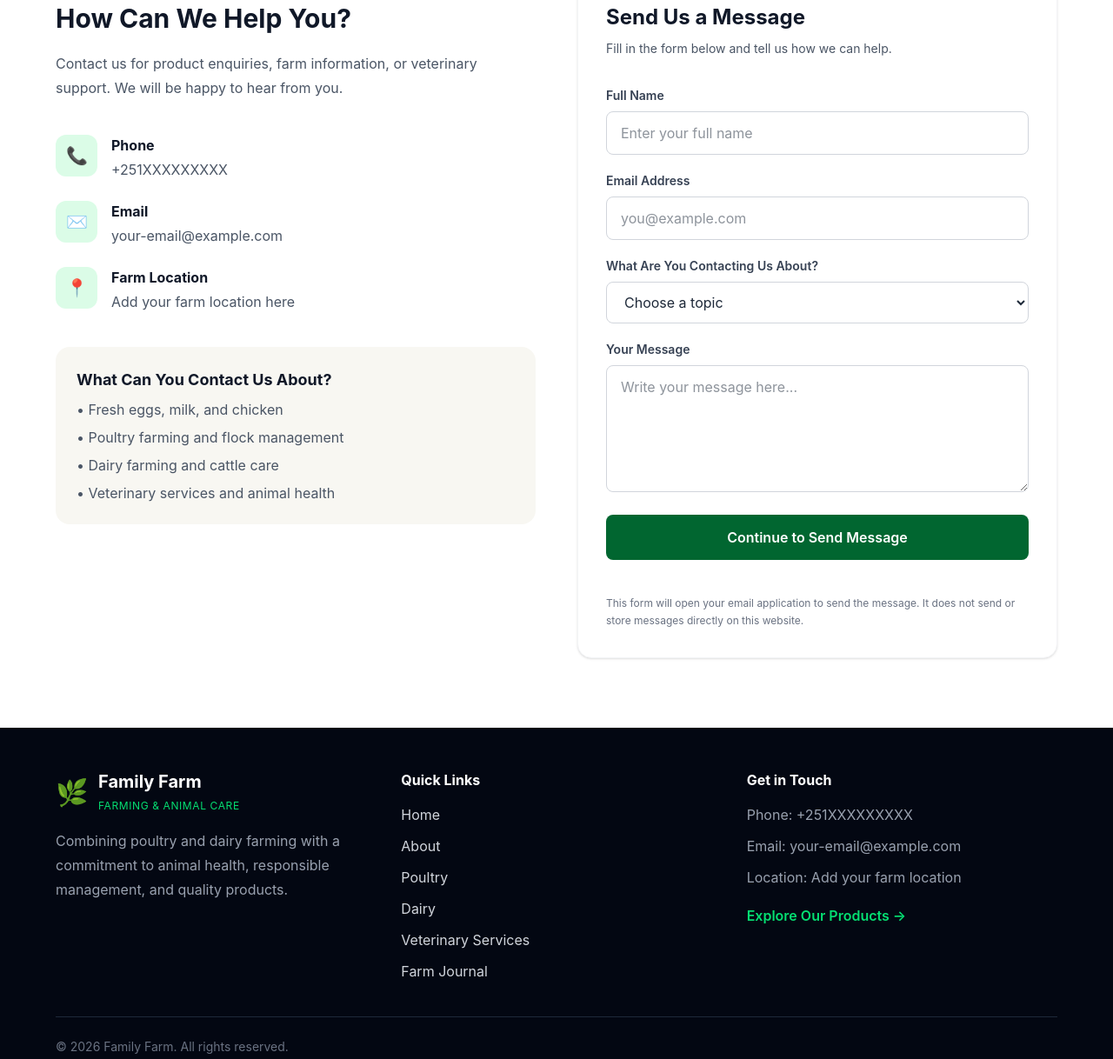
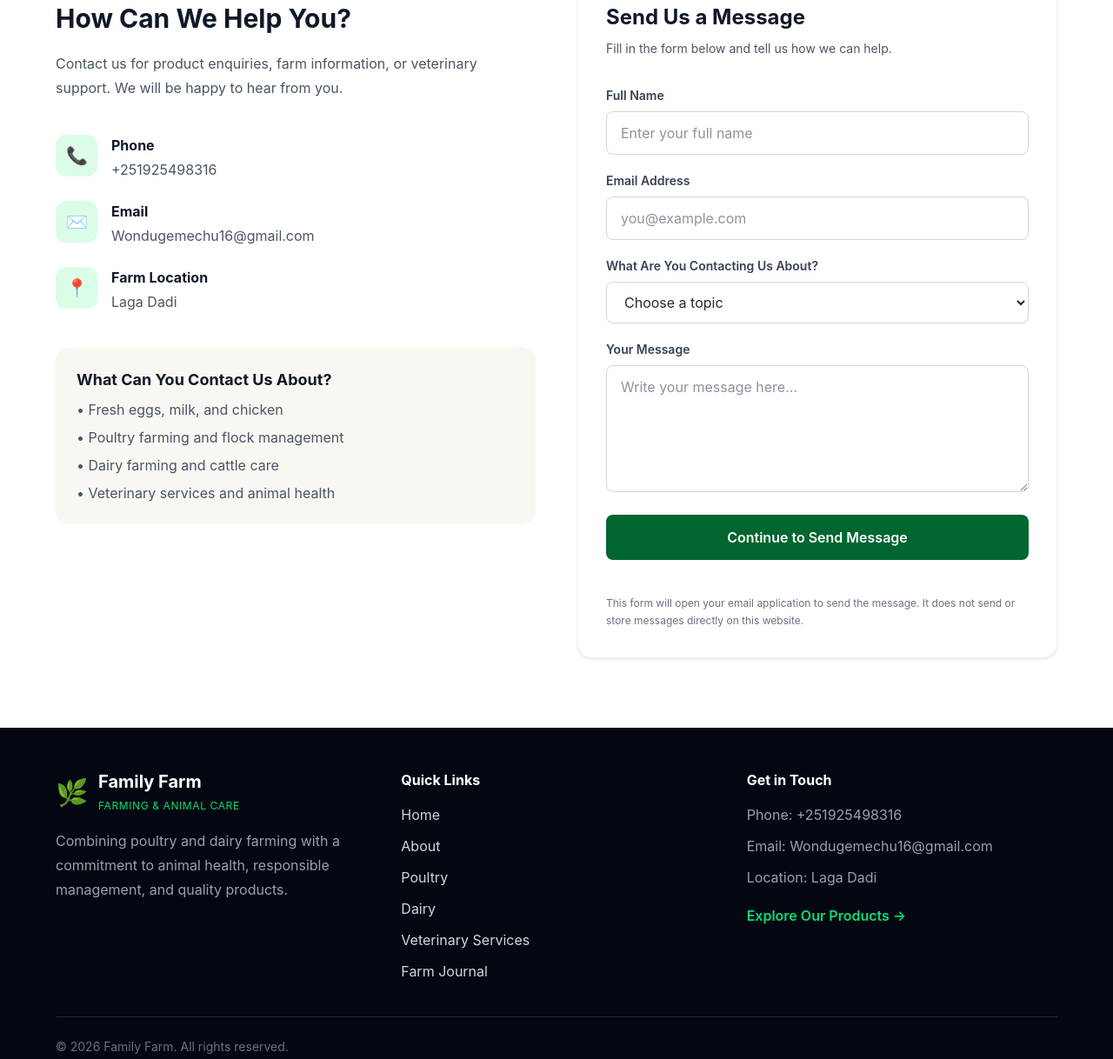
Before and after one commit to AddisN09/family-dairy-poultry, a website: page front_end/pages/contact.html in a window 1280 px wide. Shown: the part 538-1756 px from the top of the page at 87% size. Drawn offline with Linux system fonts and the light colour scheme; files that its build step writes are made by us from their sources.

Commit message:
feta: important contact information updated in index.html and contact.html files

```diff
--- a/front_end/pages/contact.html
+++ b/front_end/pages/contact.html
@@ -130,10 +130,10 @@
               <div>
                 <h3 class="mb-1 font-bold text-gray-900">Phone</h3>
                 <a
-                  href="tel:+251XXXXXXXXX"
+                  href="tel:+251925498316"
                   class="text-gray-600 transition hover:text-green-800"
                 >
-                  +251XXXXXXXXX
+                  +251925498316
                 </a>
               </div>
             </div>
@@ -147,10 +147,10 @@
               <div>
                 <h3 class="mb-1 font-bold text-gray-900">Email</h3>
                 <a
-                  href="mailto:your-email@example.com"
+                  href="mailto:Wondugemechu16@gmail.com"
                   class="break-all text-gray-600 transition hover:text-green-800"
                 >
-                  your-email@example.com
+                  Wondugemechu16@gmail.com
                 </a>
               </div>
             </div>
@@ -163,7 +163,7 @@
 
               <div>
                 <h3 class="mb-1 font-bold text-gray-900">Farm Location</h3>
-                <p class="text-gray-600">Add your farm location here</p>
+                <p class="text-gray-600">Laga Dadi</p>
               </div>
             </div>
 
@@ -327,9 +327,9 @@
         <h2 class="mb-4 font-bold text-white">Get in Touch</h2>
 
         <ul class="space-y-3 text-gray-400">
-          <li>Phone: +251XXXXXXXXX</li>
-          <li>Email: your-email@example.com</li>
-          <li>Location: Add your farm location</li>
+          <li>Phone: +251925498316</li>
+          <li>Email: Wondugemechu16@gmail.com</li>
+          <li>Location: Laga Dadi</li>
         </ul>
 
         <a
```
Also changed, not shown: front_end/index.html (+5 -5 lines).
